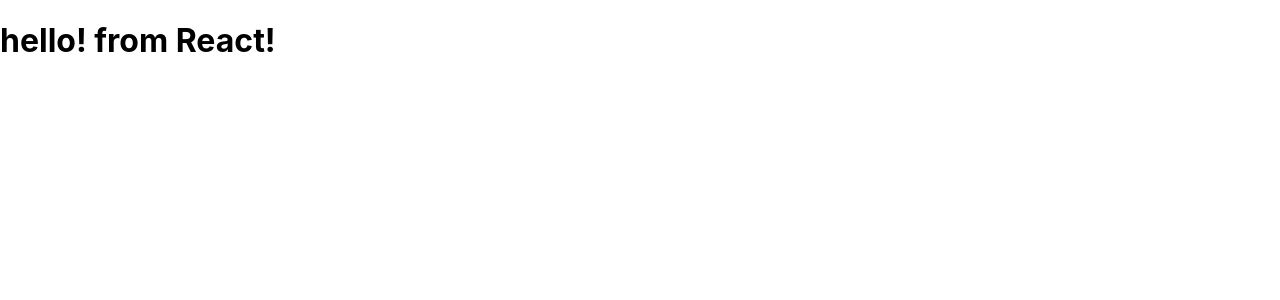
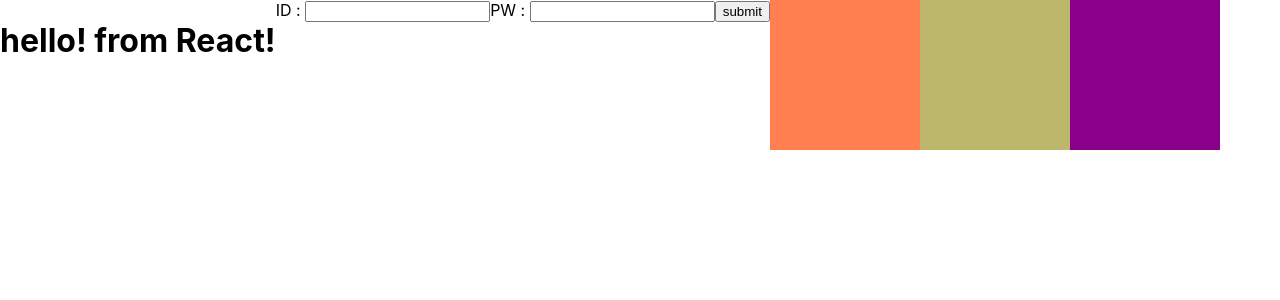
Before and after one commit to keunoh/kaltz-todolist, a React (Create React App) app in the folder src/main/frontend/: page / in a window 1280 px wide. Shown: the top 300 px of the page. Built offline with nearby package versions, Linux system fonts and the light colour scheme.

Commit message:
update: add: login form

```diff
--- a/src/main/frontend/src/index/IndexPage.js
+++ b/src/main/frontend/src/index/IndexPage.js
@@ -1,7 +1,58 @@
+import "./IndexPage.css";
+import { useState } from "react";
+import { join } from "../utils/APIUtils";
+
 const IndexPage = () => {
+  const [name, setName] = useState("");
+  const [password, setPassword] = useState("");
+
+  const joinHandleSubmit = (e) => {
+    e.preventDefault();
+
+    let joinMemberData = {
+      name: name,
+      password: password,
+    };
+
+    join(joinMemberData)
+      .then((response) => {
+        console.log("Join Success");
+        console.log(response);
+      })
+      .catch((error) => {
+        console.log("Join Fail");
+        console.log(error);
+      });
+  };
+
   return (
     <div>
       <h1>hello! from React!</h1>
+
+      <form onSubmit={joinHandleSubmit}>
+        <label htmlFor="name">ID : </label>
+        <input
+          type="text"
+          name="name"
+          value={name}
+          onChange={(e) => setName(e.target.value)}
+          required
+        />
+
+        <label htmlFor="password">PW : </label>
+        <input
+          type="password"
+          name="password"
+          value={password}
+          onChange={(e) => setPassword(e.target.value)}
+        />
+
+        <button>submit</button>
+      </form>
+
+      <div className="mydiv d1"></div>
+      <div className="mydiv d2"></div>
+      <div className="mydiv d3"></div>
     </div>
   );
 };
```
